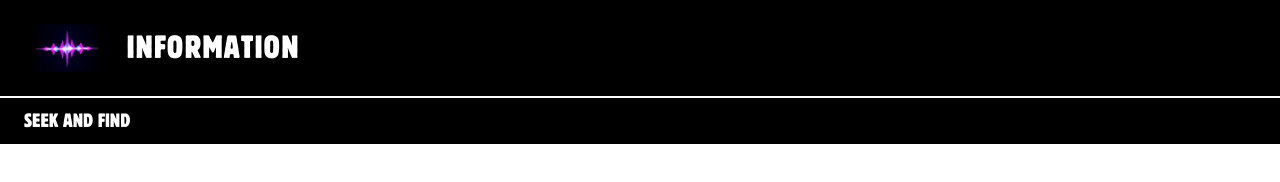
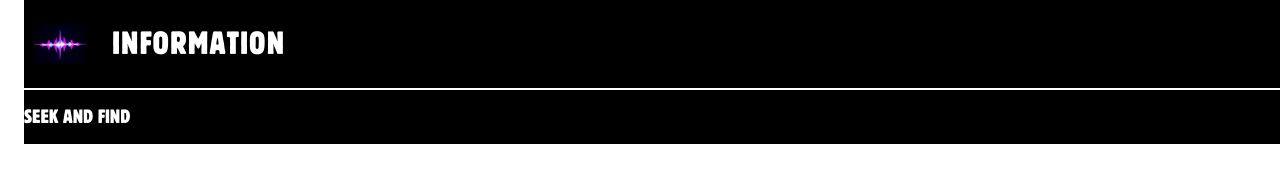
Before and after one commit to GrandmasterMO/pabah, a plain HTML site: page index.html in a window 1280 px wide. Drawn offline with Linux system fonts and the light colour scheme.

Commit message:
Update index.html layout

```diff
--- a/index.html
+++ b/index.html
@@ -1,13 +1,13 @@
 <!DOCTYPE html>
 <html lang="en">
 <head>
-  <meta charset="UTF-8">
-  <meta name="viewport" content="width=device-width, initial-scale=1.0">
+  <meta charset="UTF-8" />
+  <meta name="viewport" content="width=device-width, initial-scale=1.0" />
   <title>INFORMATION</title>
   <style>
     @font-face {
       font-family: 'EarlyMan';
-      src: url('./fonts/EarlyMan.otf') format('opentype');
+      src: url("fonts/EarlyMan.otf") format("opentype");
       font-weight: normal;
       font-style: normal;
     }
@@ -19,20 +19,24 @@
       background-color: #fff;
     }
 
+    .container {
+      padding-left: 1.5rem; /* ühtne vasak joondus */
+    }
+
     .header {
-      background-color: #000;
-      color: white;
-      padding: 1.5rem;
       display: flex;
       align-items: center;
+      background-color: #000;
+      color: #fff;
+      padding: 1.5rem 0;
     }
 
     .header img {
-      height: 48px;
+      height: 40px; /* 20% suurem võrreldes eelneva umbes 30px-ga */
       margin-right: 1rem;
     }
 
-    .title {
+    .header-title {
       font-size: 2rem;
       letter-spacing: 1px;
     }
@@ -40,17 +44,19 @@
     .subheader {
       background-color: #000;
       color: white;
-      padding: 0.75rem 1.5rem;
+      font-size: 1.2rem;
+      padding: 1rem 0;
       border-top: 2px solid white;
-      font-size: 1.2rem;
     }
   </style>
 </head>
 <body>
-  <div class="header">
-    <img src="./images/waveform.png" alt="Waveform">
-    <div class="title">INFORMATION</div>
+  <div class="container">
+    <div class="header">
+      <img src="images/waveform.png" alt="Waveform" />
+      <div class="header-title">INFORMATION</div>
+    </div>
+    <div class="subheader">SEEK AND FIND</div>
   </div>
-  <div class="subheader">SEEK AND FIND</div>
 </body>
 </html>
```
